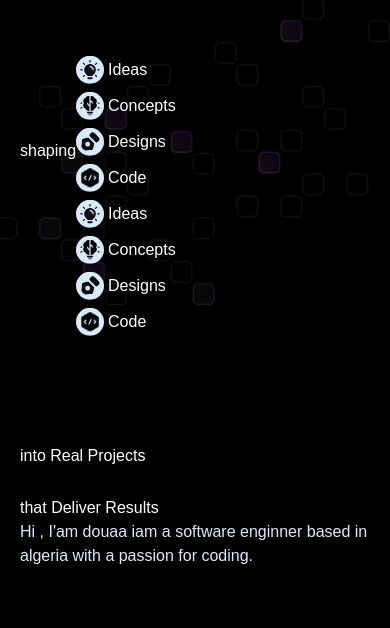
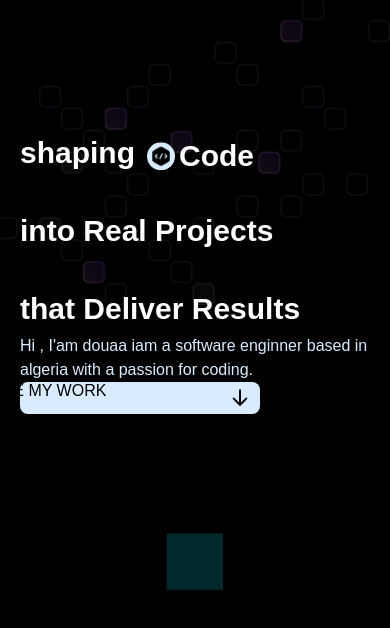
Before and after one commit to douaa-cyber/portfolio, a React (Vite) app: page / in a window 390 px wide. Shown: the top 628 px of the page. Built offline with nearby package versions, Linux system fonts and the light colour scheme; a web font is replaced by a local one.

Commit message:
Add React Responsive and implement Hero section with 3D model and button

```diff
--- a/package.json
+++ b/package.json
@@ -18,6 +18,7 @@
     "gsap": "^3.13.0",
     "react": "^19.2.0",
     "react-dom": "^19.2.0",
+    "react-responsive": "^10.0.1",
     "tailwindcss": "^4.1.17",
     "three": "^0.181.2"
   },
--- /dev/null
+++ b/src/components/Button.jsx
@@ -0,0 +1,18 @@
+import React from "react";
+
+const Button = ({ text, className, id }) => {
+  return (
+    <a className={`${className ?? ""} cta-wrapper`} id={`${id}`}>
+      <div className="cta-button group">
+        <div className="bg-circle">
+          <p className="text">{text}</p>
+          <div className="arrow-wrapper">
+            <img src="/images/arrow-down.svg" alt="arrow" />
+          </div>
+        </div>
+      </div>
+    </a>
+  );
+};
+
+export default Button;
--- /dev/null
+++ b/src/components/HeroModels/HeroExperience.jsx
@@ -0,0 +1,29 @@
+import React from "react";
+import { Canvas } from "@react-three/fiber";
+import { OrbitControls } from "@react-three/drei";
+import { useMediaQuery } from "react-responsive";
+
+const HeroExperience = () => {
+  const isTablet = useMediaQuery({ query: "(max-width: 1024px)" });
+  const isMobile = useMediaQuery({ query: "(max-width: 768px)" });
+  return (
+    <Canvas camera={{ position: [0, 0, 15], fov: 45 }}>
+      <ambientLight intensity={0.2} color="#1a1a40" />
+      <directionalLight position={[5, 5, 5]} intensity={1} />
+      <OrbitControls
+        enablePan={false}
+        enableZoom={!isTablet}
+        maxDistance={20}
+        minDistance={5}
+        minPolarAngle={Math.PI / 5}
+        maxPolarAngle={Math.PI / 2}
+      />
+      <mesh>
+        <boxGeometry args={[1, 1, 1]} />
+        <meshStandardMaterial color="teal" />
+      </mesh>
+    </Canvas>
+  );
+};
+
+export default HeroExperience;
--- a/src/index.css
+++ b/src/index.css
@@ -84,7 +84,7 @@ section {
     @apply relative z-10 xl:mt-20 mt-32 md:h-dvh h-[80vh] flex xl:items-center items-start justify-center;
   }
 
-  .hero-text {
+  /*  .hero-text {
     @apply flex flex-col justify-center md:text-[60px] text-[30px] font-semibold relative z-10 pointer-events-none;
     img {
       @apply size-8 md:size-10 object-contain;
@@ -92,7 +92,7 @@ section {
     .slide {
       @apply absolute pt-0 px-2 md:px-5 py-[30px] h-[48px] md:h-[78px] md:translate-y-1 translate-y-0 overflow-hidden;
     }
-  }
+  } */
 
   .hero-badge {
     @apply bg-black-200 py-2 px-4 rounded-full w-fit text-sm md:text-base text-nowrap;
@@ -322,8 +322,7 @@ section {
   }
 }
 
-/* Hero text slider starts */
-.slide {
+/* .slide {
   display: inline-block;
   flex-direction: column;
   transition: all cubic-bezier(0.71, 0.03, 0.34, 1);
@@ -360,7 +359,53 @@ section {
   87.5% {
     transform: translateY(-87.5%);
   }
+} */
+.hero-text {
+  @apply relative flex items-center gap-3 md:text-[60px] text-[30px] font-semibold xl:leading-[98px]
+         md:leading-[86px] leading-[50px] pointer-events-none;
 }
+
+.slide {
+  position: relative;
+  height: 1.5em; /* FIXED HEIGHT = same as text height */
+  display: inline-block;
+  overflow: hidden;
+}
+
+.wrapper {
+  display: flex;
+  flex-direction: column;
+  position: relative;
+  animation: slide-animation 15s cubic-bezier(0.71, 0.03, 0.34, 1) infinite;
+}
+
+@keyframes slide-animation {
+  0% {
+    transform: translateY(0.5%);
+  }
+  12.5% {
+    transform: translateY(-12.5%);
+  }
+  25% {
+    transform: translateY(-25%);
+  }
+  37.5% {
+    transform: translateY(-37.5%);
+  }
+  50% {
+    transform: translateY(-50%);
+  }
+  62.5% {
+    transform: translateY(-62.5%);
+  }
+  75% {
+    transform: translateY(-75%);
+  }
+  87.5% {
+    transform: translateY(-87.5%);
+  }
+}
+/* KEYFRAMES */
 
 /* Hero Text slider ends */
 
--- a/src/sections/hero.jsx
+++ b/src/sections/hero.jsx
@@ -1,5 +1,7 @@
 import React from "react";
 import { words } from "../../constants/index";
+import Button from "../components/Button";
+import HeroExperience from "../components/HeroModels/HeroExperience";
 const Hero = () => {
   return (
     <section id="hero" className="relative overflow-hidden">
@@ -10,7 +12,7 @@ const Hero = () => {
         {/* Left hero content */}
         <header className="flex flex-col justify-center md:w-full w-screen md:px-20 px-5">
           <div className="flex flex-col gap-7">
-            <h1>
+            <h1 className="hero-text relative">
               shaping
               <span className="slide">
                 <span className="wrapper">
@@ -31,14 +33,25 @@ const Hero = () => {
               </span>
             </h1>
 
-            <h1>into Real Projects</h1>
-            <h1>that Deliver Results</h1>
+            <h1 className="hero-text">into Real Projects</h1>
+            <h1 className="hero-text">that Deliver Results</h1>
           </div>
           <p className="text-white-50 md:text-xl relative z-10 pointer-events-none ">
             Hi , I'am douaa iam a software enginner based in algeria with a
             passion for coding.
           </p>
+          <Button
+            className="md:w-80 md:h-16 w-60 h-12"
+            id="button"
+            text="See my work"
+          />
         </header>
+        {/* Right 3D MODEL */}
+        <figure>
+          <div className="hero-3d-layout">
+            <HeroExperience />
+          </div>
+        </figure>
       </div>
     </section>
   );
```
Also changed, not shown: 1 other file (tests, documents, lock files or other folders).
